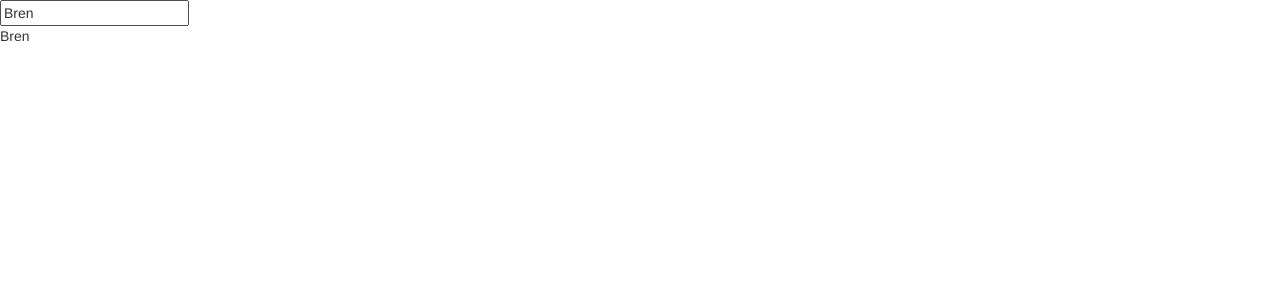
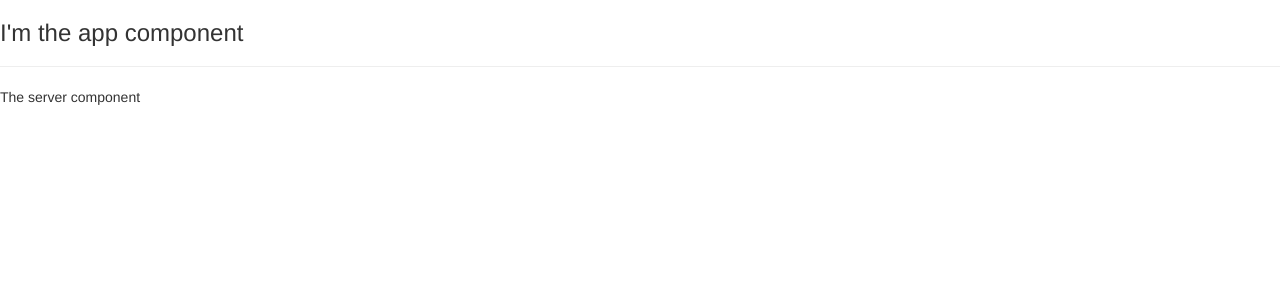
Before and after one commit to brenward/my-first-angular-app, an Angular app: page / in a window 1280 px wide. Shown: the top 300 px of the page. Built offline with nearby package versions, Linux system fonts and the light colour scheme.

Commit message:
#Adding a component

```diff
--- a/src/app/app.component.html
+++ b/src/app/app.component.html
@@ -1,2 +1,3 @@
-<input type="text" [(ngModel)]="name">
-<p>{{name}}</p>
+<h3>I'm the app component</h3>
+<hr>
+<app-server></app-server>
--- a/src/app/app.module.ts
+++ b/src/app/app.module.ts
@@ -3,10 +3,12 @@
 import {FormsModule} from '@angular/forms'
 
 import { AppComponent } from './app.component';
+import { ServerComponent } from './server/server.component';
 
 @NgModule({
   declarations: [
-    AppComponent
+    AppComponent,
+    ServerComponent
   ],
   imports: [
     BrowserModule,
--- /dev/null
+++ b/src/app/server/server.component.html
@@ -0,0 +1 @@
+<p>The server component</p>
```
Also changed, not shown: src/app/server/server.component.ts (added, +9 -0 lines).
